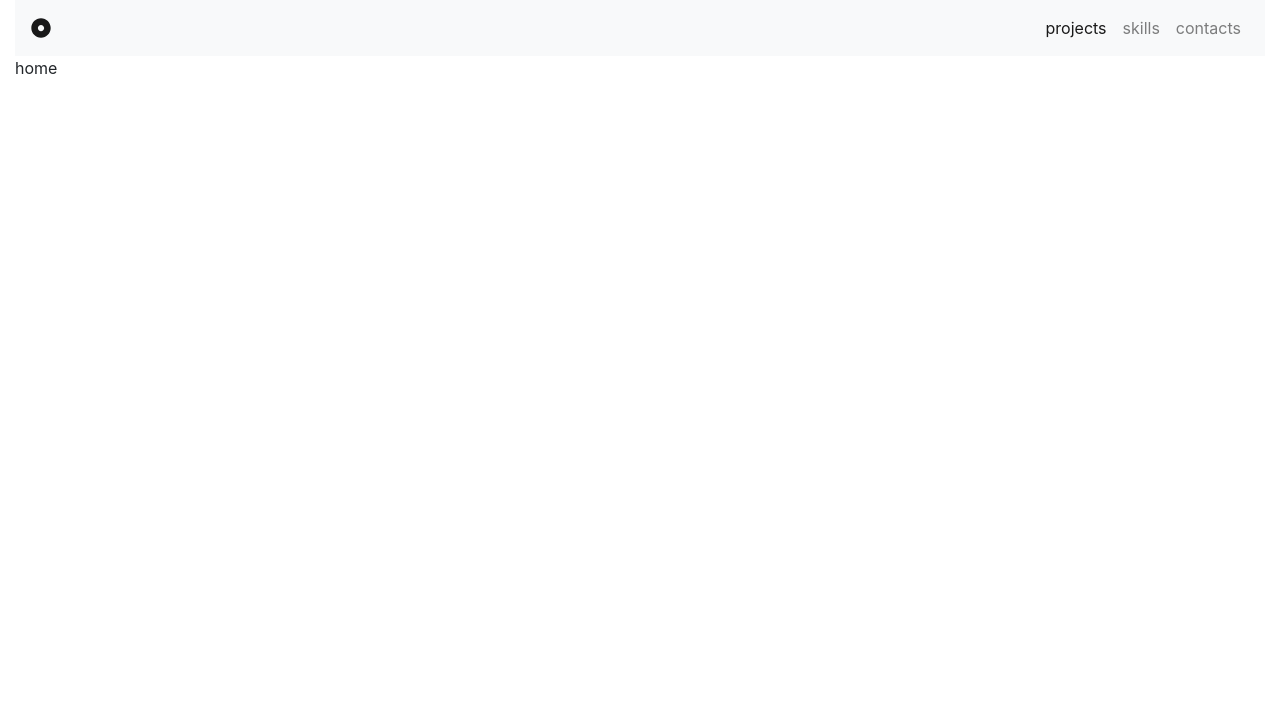
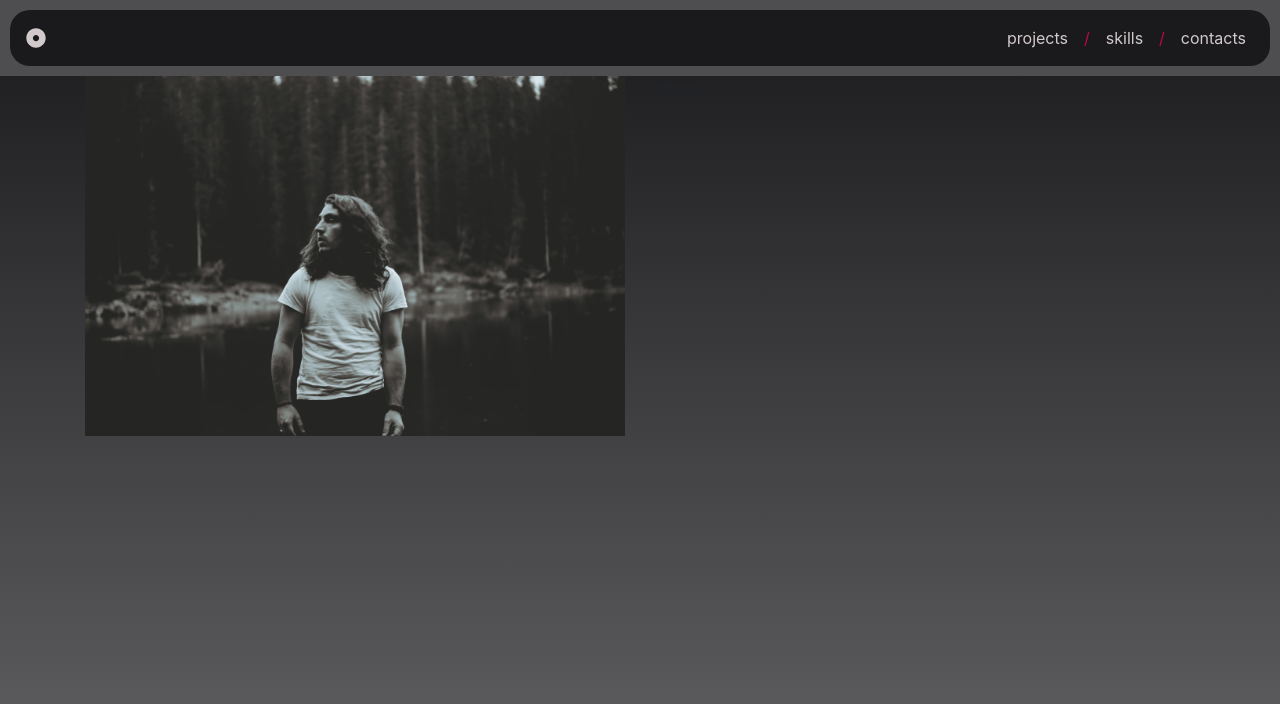
Before and after one commit to dolevizacson/portfolio, a React (Create React App) app: page / in a window 1280 px wide. Shown: the top 704 px of the page. Built offline with nearby package versions, Linux system fonts and the light colour scheme.

Commit message:
mostly design changes
add basic css to app, add css to navbar, add image and about component to home page

```diff
--- a/src/components/App.css
+++ b/src/components/App.css
@@ -0,0 +1,3 @@
+.container-fluid {
+  padding: 0 0;
+}
--- a/src/components/App.js
+++ b/src/components/App.js
@@ -18,10 +18,13 @@ import {
 
 const App = () => {
   return (
+    <div className="app">
+      <BrowserRouter>
         <div>
-      <BrowserRouter>
           <div className="container-fluid">
             <Navbar />
+          </div>
+          <div className="container">
             <Switch>
               <Route path={homeRoute} exact component={Home} />
               <Route path={projectsRoute} exact component={Projects} />
@@ -29,6 +32,7 @@ const App = () => {
               <Route path={contactRoute} exact component={Contact} />
             </Switch>
           </div>
+        </div>
       </BrowserRouter>
     </div>
   );
--- a/src/components/Navbar.css
+++ b/src/components/Navbar.css
@@ -0,0 +1,23 @@
+.outer-navbar {
+  background-color: #4e4e50;
+  padding: 10px;
+}
+
+.inner-navbar {
+  background-color: #1a1a1d;
+  -webkit-border-radius: 20px;
+  -moz-border-radius: 20px;
+  border-radius: 20px;
+}
+
+.outer-navbar a {
+  color: #d2caca;
+}
+.outer-navbar span {
+  color: #c3073f;
+  padding: 8px;
+}
+
+.outer-navbar button {
+  color: #d2caca;
+}
--- a/src/components/Navbar.js
+++ b/src/components/Navbar.js
@@ -1,6 +1,8 @@
 import React from 'react';
 import { Link } from 'react-router-dom';
 import { FontAwesomeIcon } from '@fortawesome/react-fontawesome';
+
+import './Navbar.css';
 
 import {
   homeRoute,
@@ -11,7 +13,8 @@ import {
 
 const Navbar = () => {
   return (
-    <nav className="navbar navbar-expand-md navbar-light bg-light">
+    <div className="outer-navbar">
+      <nav className="navbar navbar-expand-md inner-navbar">
         <Link className="navbar-brand" to={homeRoute}>
           <FontAwesomeIcon icon="dot-circle" />
         </Link>
@@ -24,7 +27,7 @@ const Navbar = () => {
           aria-expanded="false"
           aria-label="Toggle navigation"
         >
-        <span className="navbar-toggler-icon" />
+          <FontAwesomeIcon icon="chevron-circle-down" />
         </button>
         <div
           className="collapse navbar-collapse justify-content-end"
@@ -34,15 +37,18 @@ const Navbar = () => {
             <Link className="nav-item nav-link active" to={projectsRoute}>
               projects
             </Link>
+            <span>/</span>
             <Link className="nav-item nav-link" to={skillsRoute}>
               skills
             </Link>
+            <span>/</span>
             <Link className="nav-item nav-link" to={contactRoute}>
               contacts
             </Link>
           </div>
         </div>
       </nav>
+    </div>
   );
 };
 
--- a/src/index.css
+++ b/src/index.css
@@ -0,0 +1,4 @@
+body {
+  background-image: linear-gradient(#1a1a1d, #626264);
+  height: 100vh;
+}
--- a/src/index.js
+++ b/src/index.js
@@ -1,7 +1,5 @@
 //bootstrap dependencies
 import 'bootstrap/dist/css/bootstrap.min.css';
-import $ from 'jquery';
-import Popper from 'popper.js';
 import 'bootstrap/dist/js/bootstrap.bundle.min';
 
 import React from 'react';
--- /dev/null
+++ b/src/scenes/home/components/About.js
@@ -0,0 +1,7 @@
+import React from 'react';
+
+const About = () => {
+  return <div>about</div>;
+};
+
+export default About;
--- a/src/scenes/home/index.css
+++ b/src/scenes/home/index.css
@@ -0,0 +1,4 @@
+img {
+  height: 100%;
+  width: 100%;
+}
--- a/src/scenes/home/index.js
+++ b/src/scenes/home/index.js
@@ -2,8 +2,21 @@ import React from 'react';
 
 import './index.css';
 
+import About from './components/About';
+
 const Home = () => {
-  return <div>home</div>;
+  return (
+    <div>
+      <div className="row">
+        <div className="col">
+          <img src="tempPic.jpg" alt="profile" />
+        </div>
+        <div className="col">
+          <About />
+        </div>
+      </div>
+    </div>
+  );
 };
 
 export default Home;
--- a/src/utils/icons.js
+++ b/src/utils/icons.js
@@ -1,5 +1,9 @@
 //import {  } from '@fortawesome/free-brands-svg-icons';
-import { faDotCircle } from '@fortawesome/free-solid-svg-icons';
+import {
+  faDotCircle,
+  faChevronCircleDown,
+} from '@fortawesome/free-solid-svg-icons';
 import { library } from '@fortawesome/fontawesome-svg-core';
 
 library.add(faDotCircle);
+library.add(faChevronCircleDown);
```
Also changed, not shown: public/tempPic.jpg (added). Lines whose indentation alone changed are shown as unchanged.
